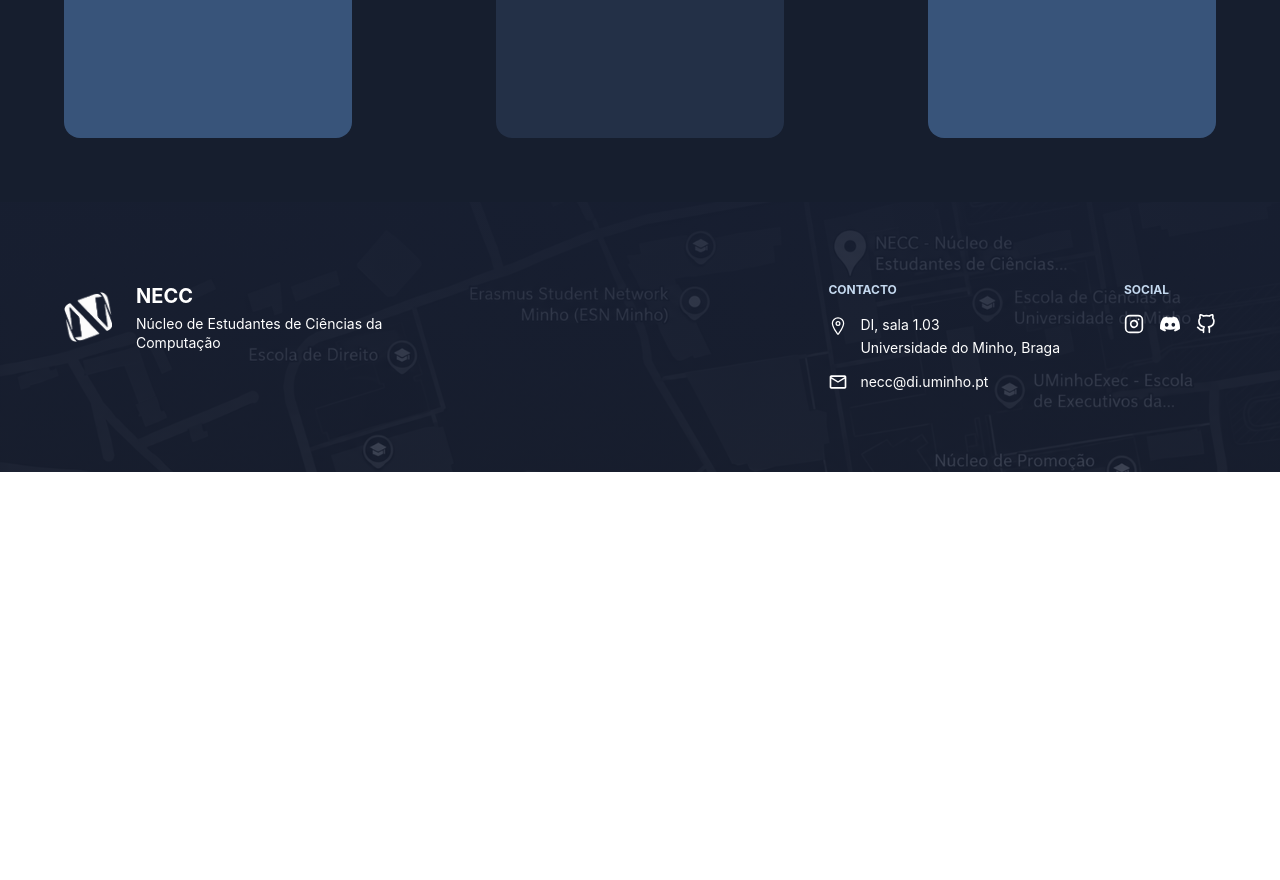
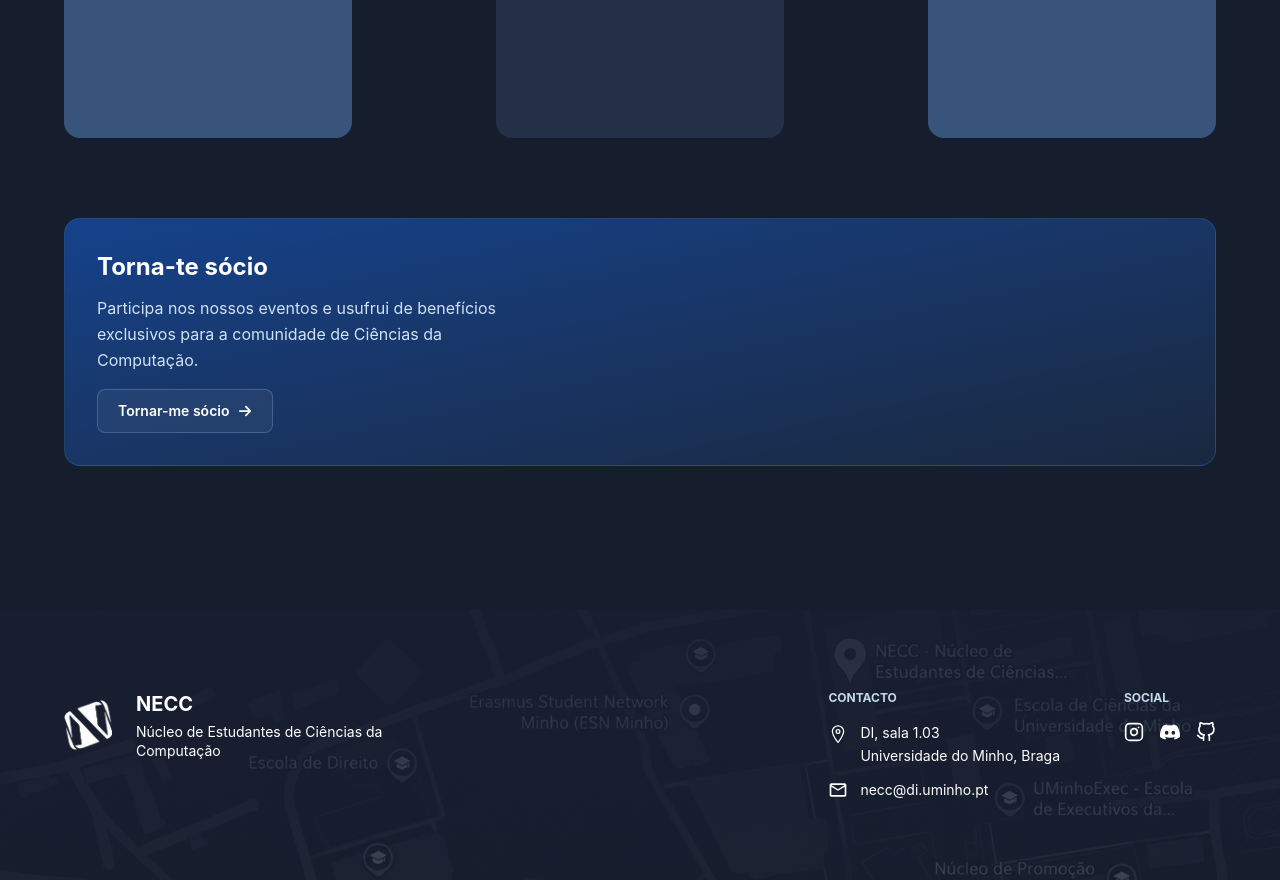
Before and after one commit to NECC/Website2.0, a Next.js app: page /partners in a window 1280 px wide. Shown: the part 1960-2840 px from the top of the page. Before the commit the page ends 2432 px from the top, so only its background shows below. Built offline with nearby package versions, Linux system fonts and the light colour scheme.

Commit message:
Add membership section with call-to-action in PartnersPage

```diff
--- a/app/partners/page.tsx
+++ b/app/partners/page.tsx
@@ -2,6 +2,7 @@
 import type { Partner } from "@/types";
 import Image from "next/image";
 import { Reveal, MotionProvider } from "../components/motion";
+import { FaArrowRight } from "react-icons/fa6";
 
 const isLight = (index: number) => {
   const row = Math.floor(index / 3);
@@ -107,15 +108,35 @@
             </Reveal>
           </header>
 
-          <div className="grid grid-cols-1 justify-between gap-x-6 gap-y-24 pt-20 sm:grid-cols-[repeat(2,16rem)] lg:grid-cols-[repeat(3,18rem)] lg:gap-y-28">
+          <div className="grid grid-cols-1 justify-between gap-x-6 gap-y-24 pt-20 sm:grid-cols-[repeat(2,16rem)] lg:grid-cols-[repeat(3,18rem)] lg:gap-y-28 bg-">
             {partnersData.map((partner, index) => (
-              <PartnerCard
-                key={partner.name}
-                partner={partner}
-                index={index}
-              />
+              <PartnerCard key={partner.name} partner={partner} index={index} />
             ))}
           </div>
+          {/* Sócios */}
+
+          <Reveal delay={0.1} className="lg:h-full py-16 lg:py-20">
+            <div className="flex flex-col gap-4 rounded-2xl border border-[#3B9EFF]/20 bg-linear-to-br from-[#15428C] to-[#19283F] p-5 transition-colors duration-300 hover:border-[#3B9EFF]/50 sm:p-8 lg:h-full ">
+              <div className="flex flex-1 flex-col gap-2 sm:gap-3">
+                <h2 className="text-xl font-bold text-white sm:text-2xl">
+                  Torna-te sócio
+                </h2>
+
+                <p className="max-w-md text-sm leading-relaxed text-[#D0E1F3] sm:text-base">
+                  Participa nos nossos eventos e usufrui de benefícios
+                  exclusivos para a comunidade de Ciências da Computação.
+                </p>
+              </div>
+
+              <a
+                href=""
+                className="inline-flex min-h-11 w-full items-center justify-center gap-2 rounded-lg border border-[#92B4D4]/30 bg-white/5 px-4 py-2.5 text-sm font-semibold text-white transition-all duration-200 hover:border-[#92B4D4]/60 hover:bg-white/10 focus-visible:outline-2 focus-visible:outline-offset-4 focus-visible:outline-[#92B4D4] sm:w-fit sm:px-5"
+              >
+                Tornar-me sócio
+                <FaArrowRight />
+              </a>
+            </div>
+          </Reveal>
         </div>
       </main>
     </MotionProvider>
```
